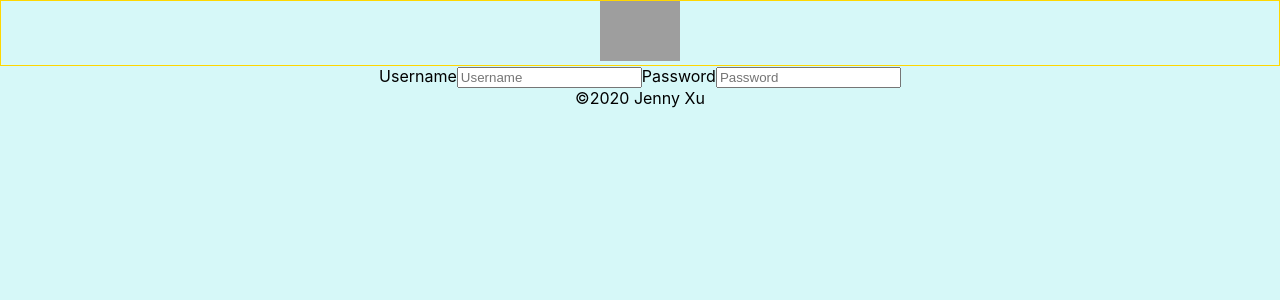
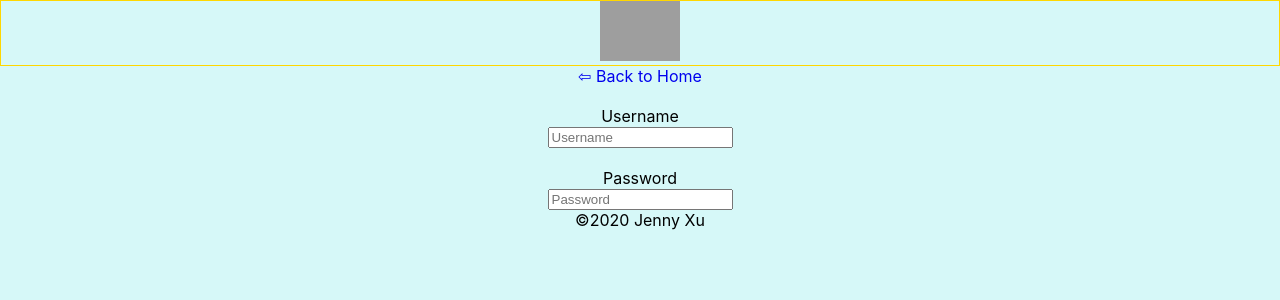
Before and after one commit to ZGZOO/scale-frontend, a React (Create React App) app in the folder scale-client/: page /login in a window 1280 px wide. Shown: the top 300 px of the page. Built offline with nearby package versions, Linux system fonts and the light colour scheme; grey boxes are pictures that could not be loaded.

Commit message:
login page layout

```diff
--- a/scale-client/src/components/Login/Login.jsx
+++ b/scale-client/src/components/Login/Login.jsx
@@ -1,12 +1,20 @@
 import React from "react";
+import { NavLink } from "react-router-dom";
 
 function Login() {
   return (
     <div className="login">
+      <NavLink to="/">&#8678; Back to Home</NavLink>
+      <br />
+      <br />
       <form>
         <label>Username</label>
+        <br />
         <input placeholder="Username"></input>
+        <br />
+        <br />
         <label>Password</label>
+        <br />
         <input placeholder="Password"></input>
       </form>
     </div>
```
